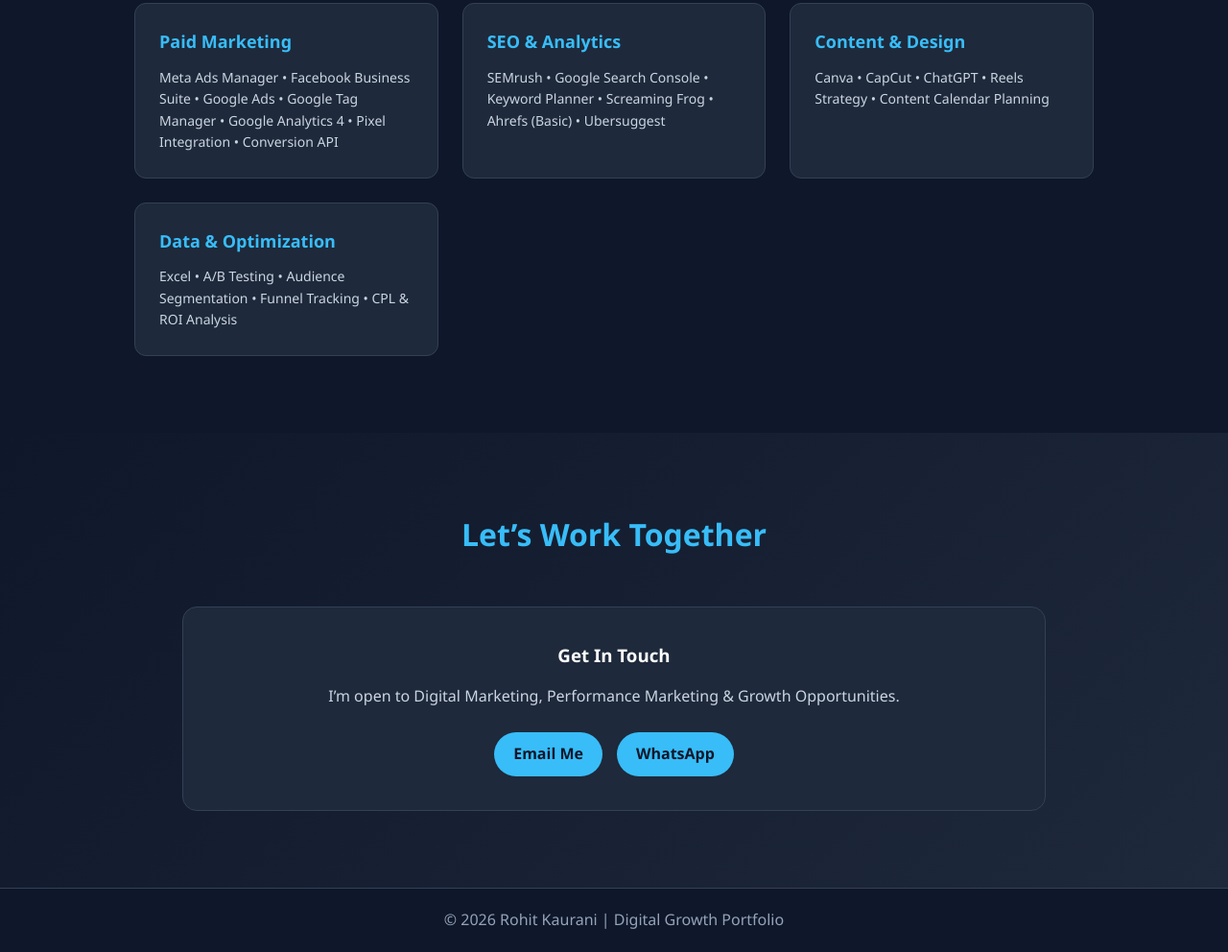
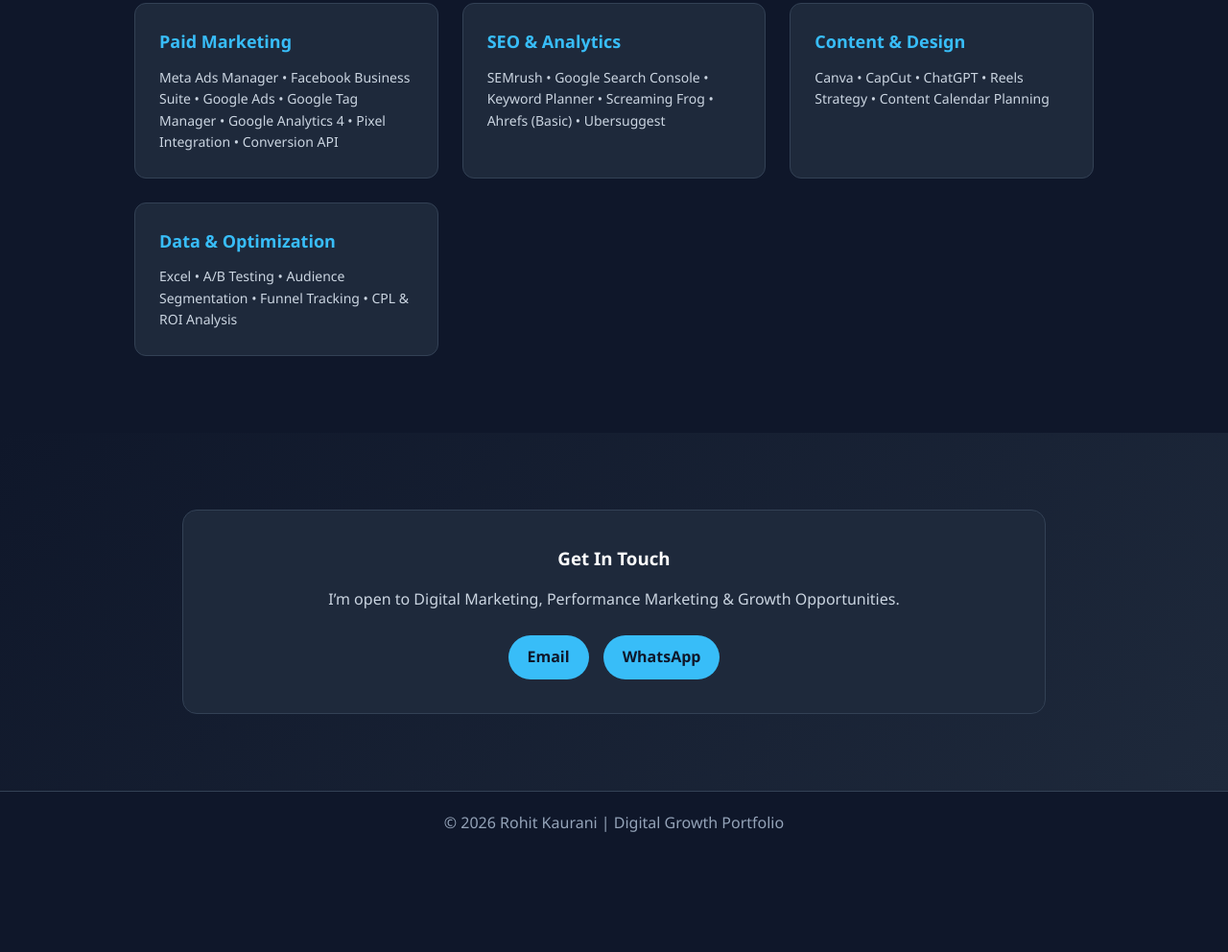
Before and after one commit to 012345679/rohitkauraniportfolio.github.io, a plain HTML site: page index.html in a window 1280 px wide. Shown: the part 2159-3151 px from the top of the page at 96% size. After the commit the page ends 3049 px from the top, so only its background shows below. Drawn offline with Linux system fonts and the light colour scheme.

Commit message:
Update contact section and button text
Removed the heading 'Let’s Work Together' and updated the email button text.

```diff
--- a/index.html
+++ b/index.html
@@ -95,8 +95,6 @@
 
 <!-- CONTACT -->
 <section id="contact" class="contact">
-    <h2>Let’s Work Together</h2>
-
     <div class="contact-container">
 
         <div class="contact-card">
@@ -104,7 +102,7 @@
             <p>I’m open to Digital Marketing, Performance Marketing & Growth Opportunities.</p>
 
             <div class="contact-buttons">
-                <a href="mailto:rohitkaurani123@gmail.com" class="contact-btn">Email Me</a>
+                <a href="mailto:rohitkaurani123@gmail.com" class="contact-btn">Email</a>
                 <a href="https://wa.me/919325314133" target="_blank" class="contact-btn">WhatsApp</a>
             </div>
         </div>
```
